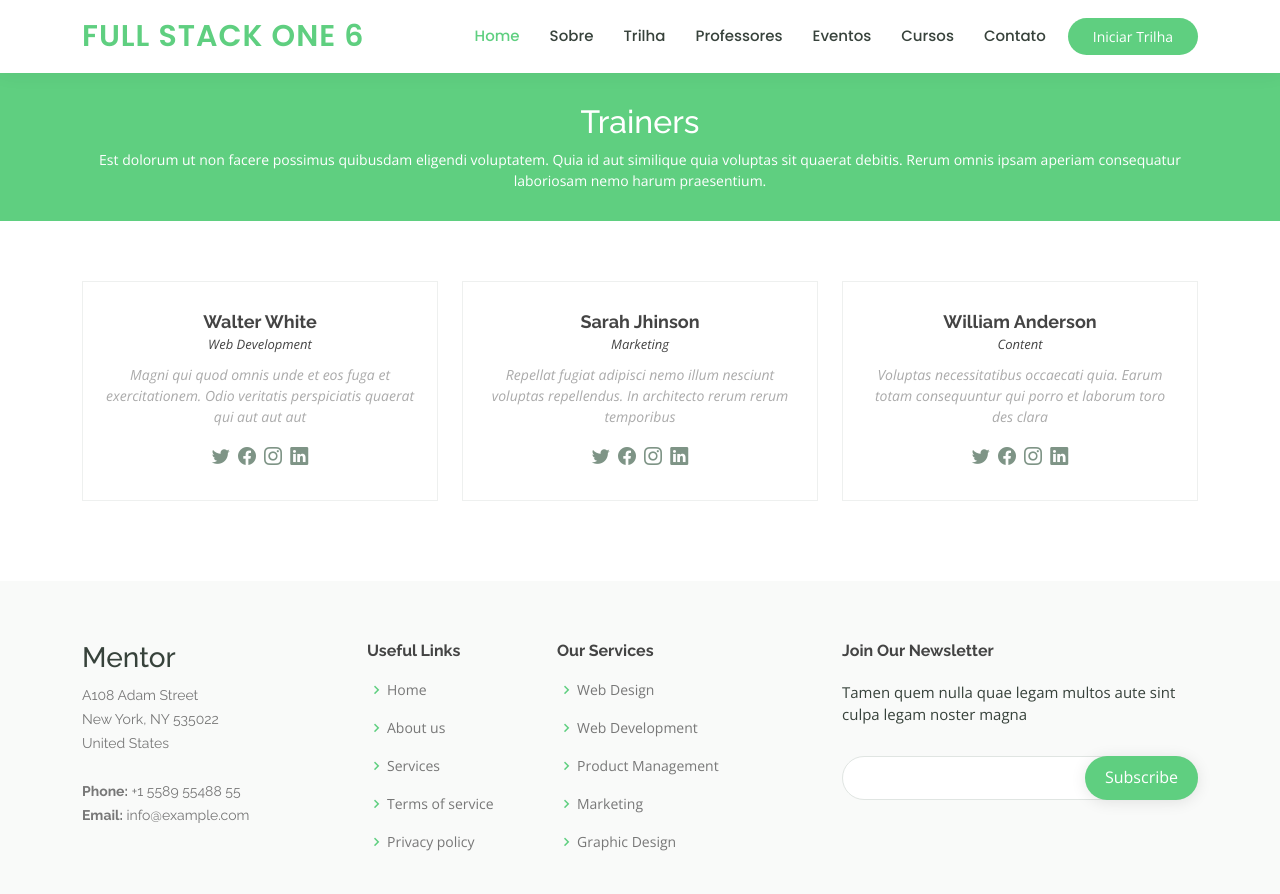
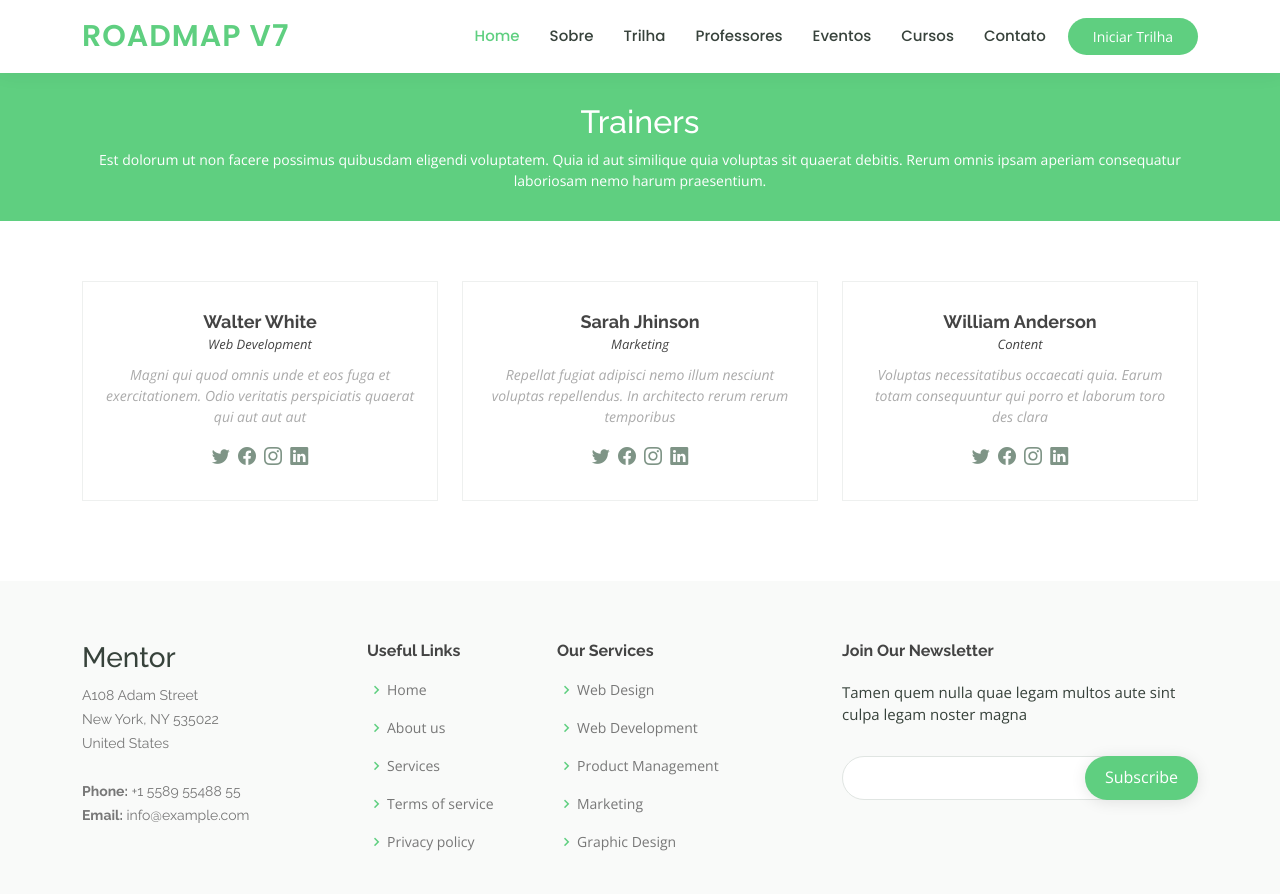
Before and after one commit to Wilson-rn/Projeto-Roadmap, a plain HTML site: page trainers.html in a window 1280 px wide. Shown: the top 894 px of the page. Drawn offline with nearby package versions, Linux system fonts and the light colour scheme.

Commit message:
ajusteHome-01

```diff
--- a/trainers.html
+++ b/trainers.html
@@ -5,7 +5,7 @@
   <meta charset="utf-8">
   <meta content="width=device-width, initial-scale=1.0" name="viewport">
 
-  <title>Trainers - Mentor Bootstrap Template</title>
+  <title>FUll Stack One</title>
   <meta content="" name="description">
   <meta content="" name="keywords">
 
@@ -38,11 +38,11 @@
 
 <body>
 
-    <!-- ======= Header ======= -->
-    <header id="header" class="fixed-top">
-      <div class="container d-flex align-items-center">
+  <!-- ======= Header ======= -->
+  <header id="header" class="fixed-top">
+    <div class="container d-flex align-items-center">
 
-        <h1 class="logo me-auto"><a href="index.html">FULL STACK ONE 6</a></h1>
+      <h1 class="logo me-auto"><a href="index.html">Roadmap V7</a></h1>
         <!-- Uncomment below if you prefer to use an image logo -->
         <!-- <a href="index.html" class="logo me-auto"><img src="assets/img/logo.png" alt="" class="img-fluid"></a>-->
 
```
Also changed, not shown: about.html (+5 -5 lines), contact.html (+5 -5 lines), courses.html (+3 -3 lines), events.html (+5 -5 lines), index.html (+2 -2 lines), pricing.html (+5 -5 lines), assets/img/hero-bg.jpg, img/comece sua carreira.jpg (added).
